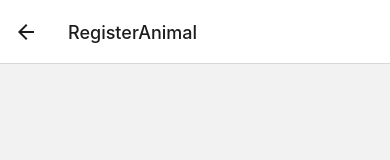
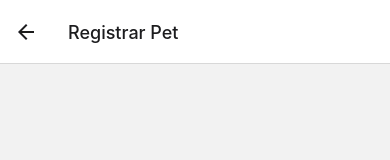
Before and after one commit to meau-app/client, a React Native app: screen /RegisterAnimal in a window 390 px wide. Shown: the top 160 px of the page. Built offline with nearby package versions, Linux system fonts and the light colour scheme.

Commit message:
Modify name of the header
Signed-off-by: Rafael Campos Nunes <rafaelnunes@engineer.com>

```diff
--- a/App.tsx
+++ b/App.tsx
@@ -47,7 +47,13 @@ export default function App() {
             component={RegisterUser}
             options={{ headerTitle: 'Registrar Usuário' }}
           />
-          <Stack.Screen name="RegisterAnimal" component={RegisterAnimal} />
+          <Stack.Screen
+            name="RegisterAnimal"
+            component={RegisterAnimal}
+            options={{
+              headerTitle: 'Registrar Pet',
+            }}
+          />
         </Stack.Navigator>
       </NavigationContainer>
     </PaperProvider>
```
